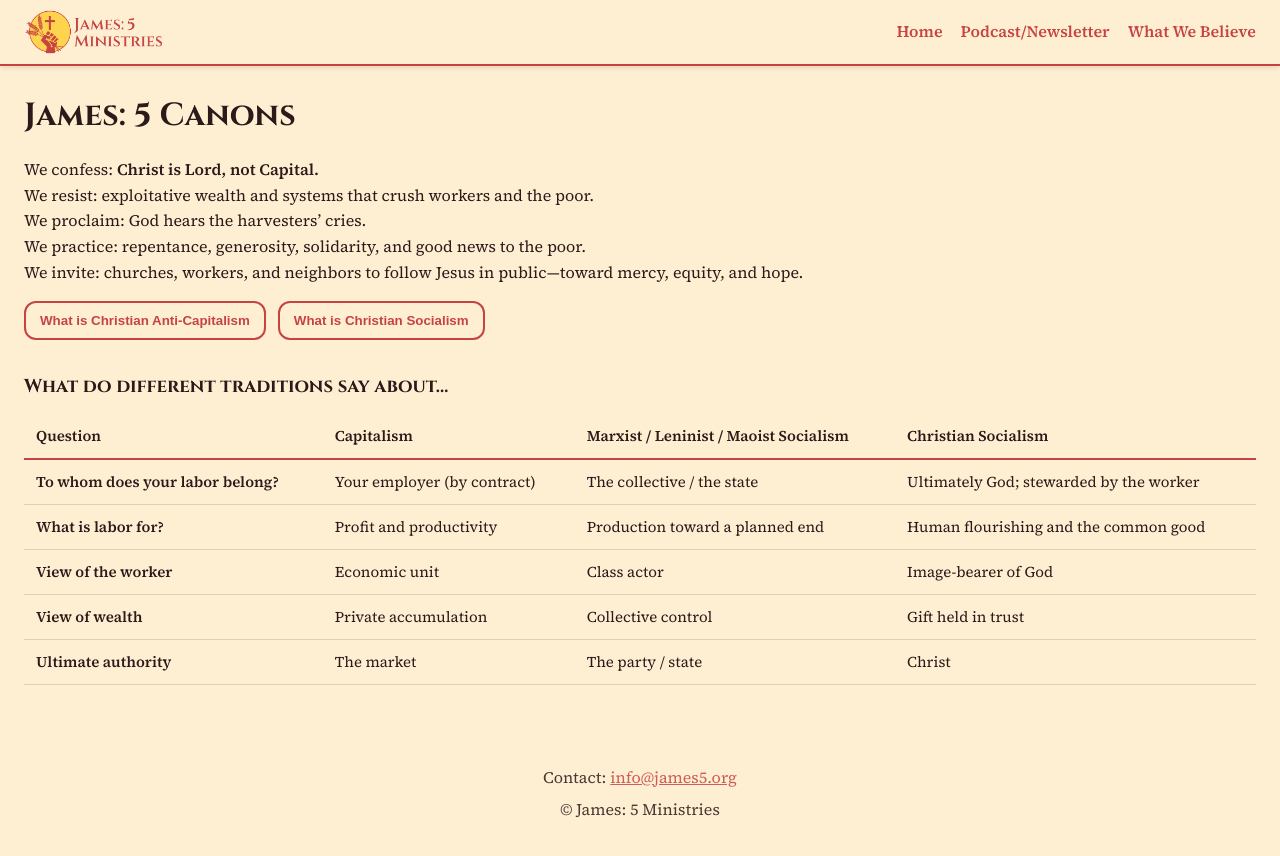
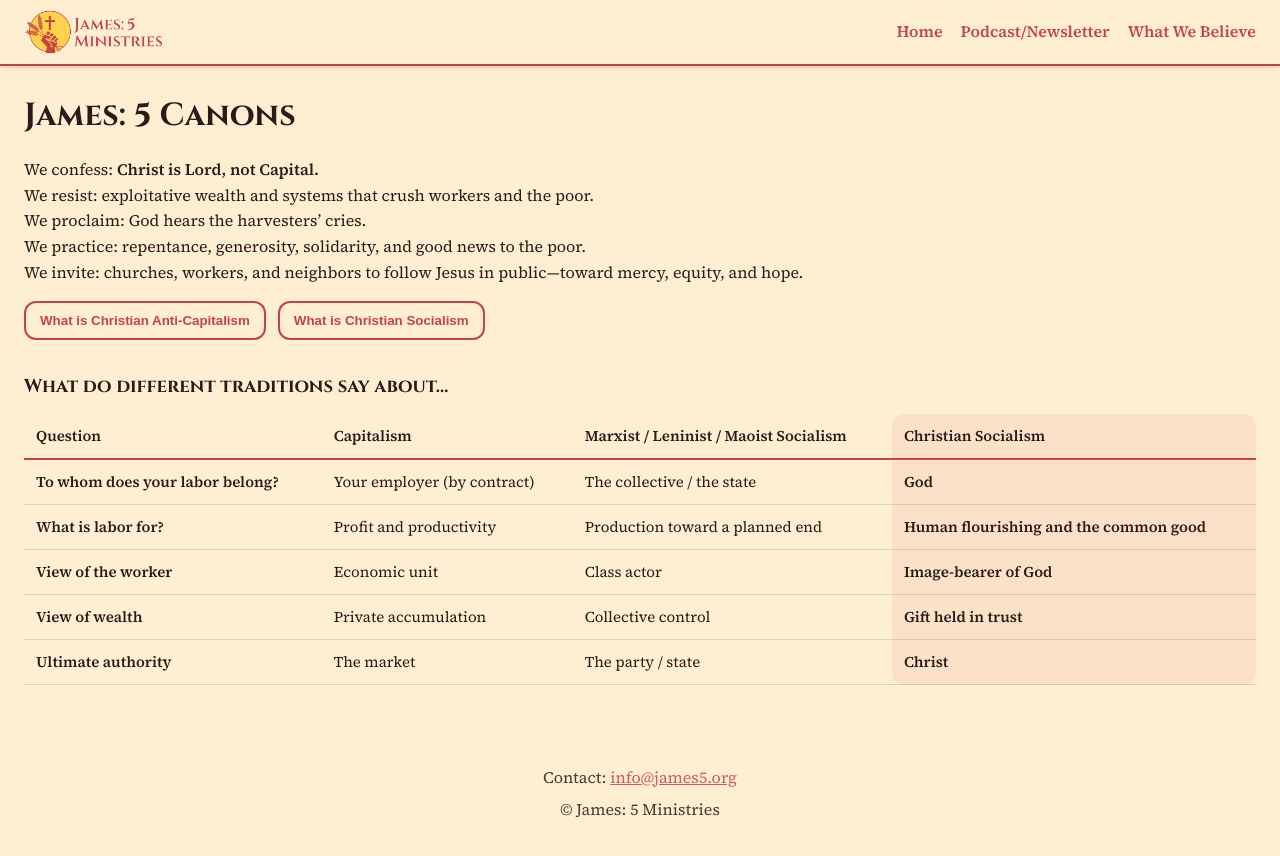
Before and after one commit to james5ministries/james5ministries.github.io, a Jekyll site: the page built from what-we-believe.md, in a window 1280 px wide. Shown: the top 856 px of the page. Built offline with Jekyll 4.4.1, drawn with Linux system fonts in a browser that asks for light colours.

Commit message:
Highlight Christian Socialism in beliefs table

```diff
--- a/what-we-believe.md
+++ b/what-we-believe.md
@@ -126,7 +126,7 @@ We invite: churches, workers, and neighbors to follow Jesus in public—toward m
         <th>Question</th>
         <th>Capitalism</th>
         <th>Marxist / Leninist / Maoist Socialism</th>
-        <th>Christian Socialism</th>
+        <th class="highlight-col">Christian Socialism</th>
       </tr>
     </thead>
     <tbody>
@@ -134,35 +134,35 @@ We invite: churches, workers, and neighbors to follow Jesus in public—toward m
         <td><strong>To whom does your labor belong?</strong></td>
         <td>Your employer (by contract)</td>
         <td>The collective / the state</td>
-        <td>Ultimately God; stewarded by the worker</td>
+        <td class="highlight-col">God</td>
       </tr>
 
       <tr>
         <td><strong>What is labor for?</strong></td>
         <td>Profit and productivity</td>
         <td>Production toward a planned end</td>
-        <td>Human flourishing and the common good</td>
+        <td class="highlight-col">Human flourishing and the common good</td>
       </tr>
 
       <tr>
         <td><strong>View of the worker</strong></td>
         <td>Economic unit</td>
         <td>Class actor</td>
-        <td>Image-bearer of God</td>
+        <td class="highlight-col">Image-bearer of God</td>
       </tr>
 
       <tr>
         <td><strong>View of wealth</strong></td>
         <td>Private accumulation</td>
         <td>Collective control</td>
-        <td>Gift held in trust</td>
+        <td class="highlight-col">Gift held in trust</td>
       </tr>
 
       <tr>
         <td><strong>Ultimate authority</strong></td>
         <td>The market</td>
         <td>The party / state</td>
-        <td>Christ</td>
+        <td class="highlight-col">Christ</td>
       </tr>
     </tbody>
   </table>
```
